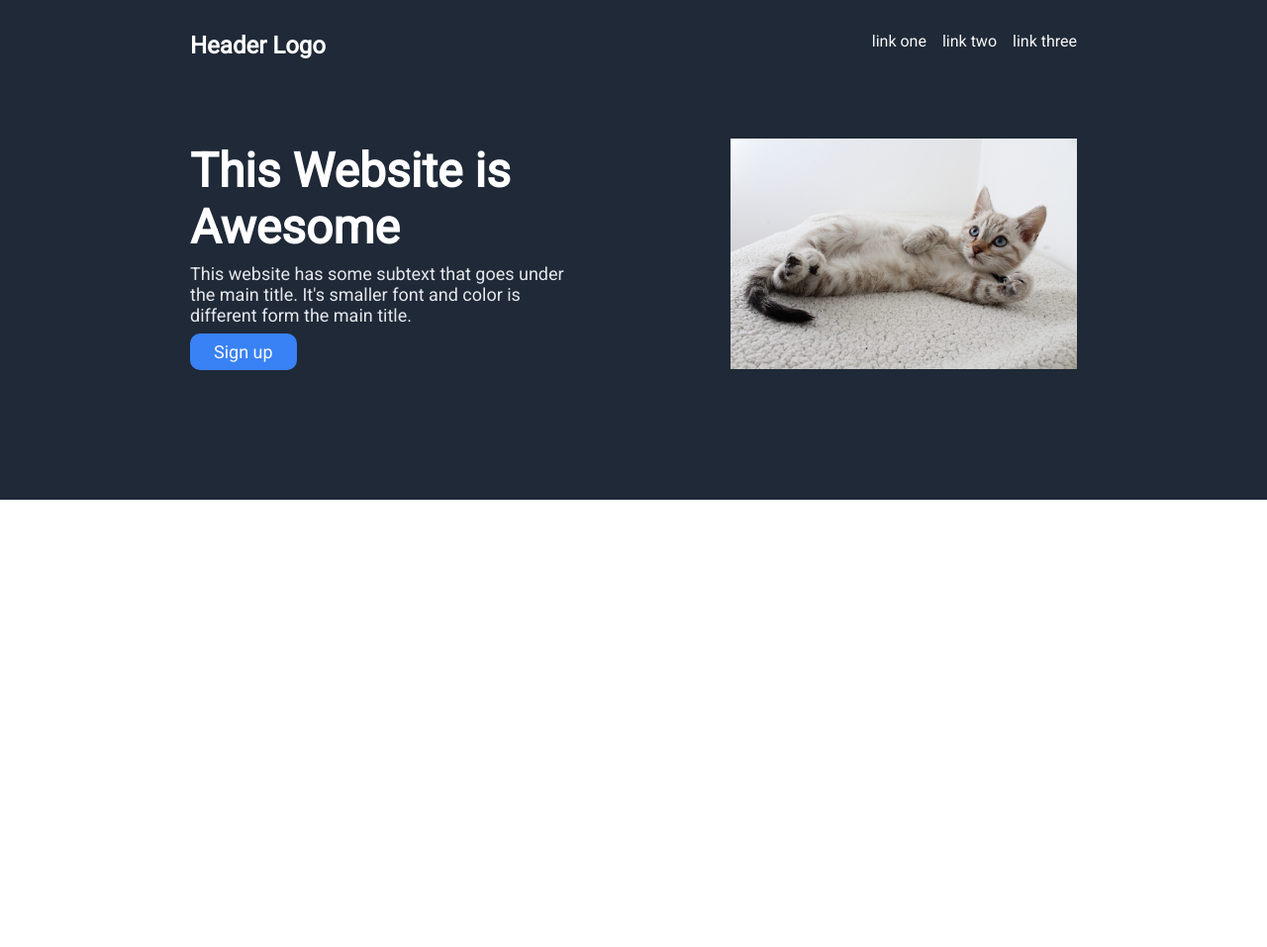
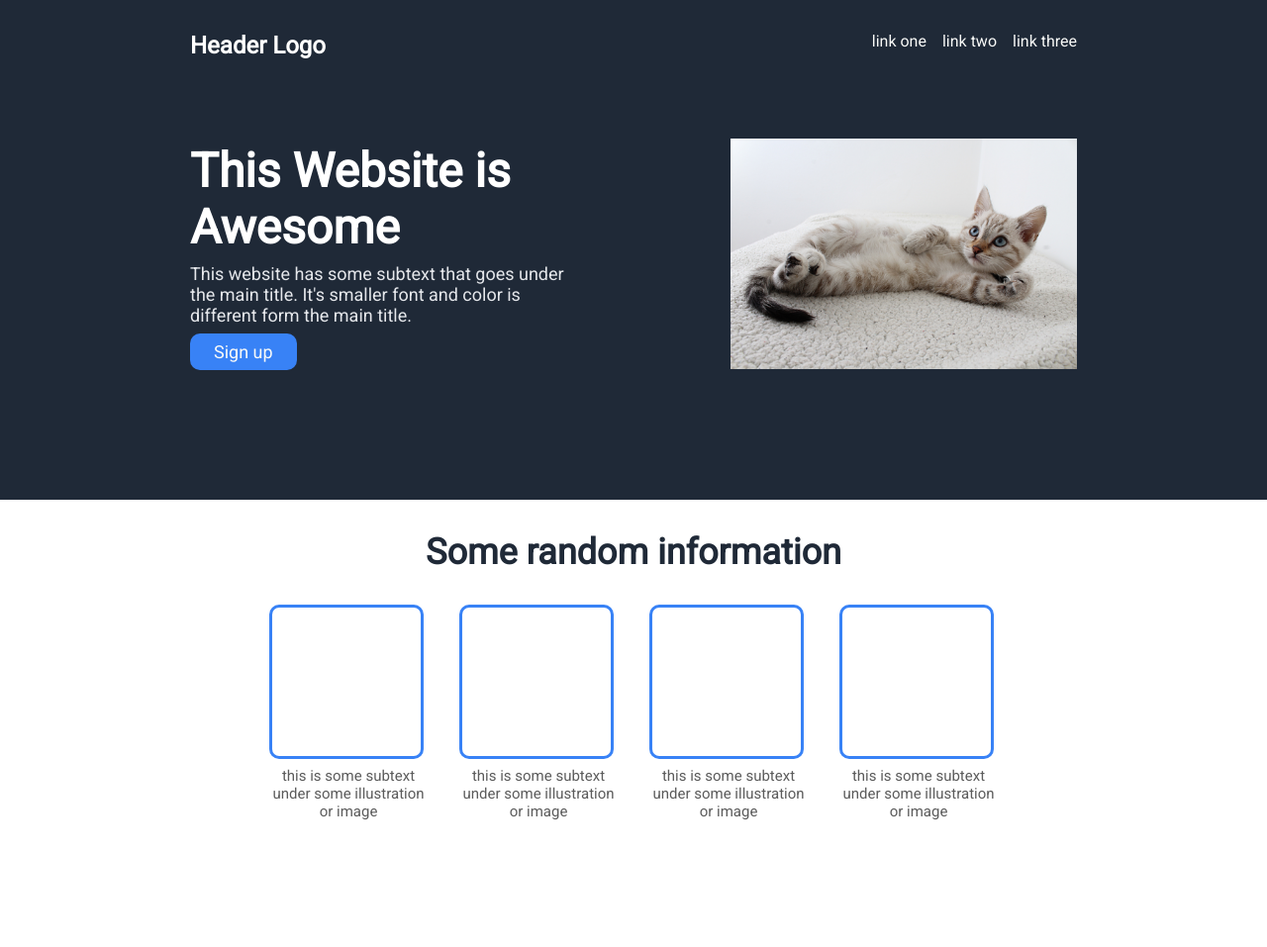
Before and after one commit to faisalswazir/landing-page, a plain HTML site: page index.html in a window 1280 px wide. Shown: the whole page at 99% size. Before the commit the page ends 800 px from the top, so only its background shows below. Drawn offline with Linux system fonts and the light colour scheme.

Commit message:
Build second section below the header section
second section has been built from scratch just below the header section

```diff
--- a/index.html
+++ b/index.html
@@ -29,5 +29,28 @@
             </div>
         </div>
     </div>
+
+    <!-- Second section -->
+    <div class="second-section">
+        <p>Some random information</p>
+        <div class="information-belt">
+            <div class="card">
+                <div class="image-placeholder"></div>
+                <p>this is some subtext under some illustration or image</p>
+            </div>
+            <div class="card">
+                <div class="image-placeholder"></div>
+                <p>this is some subtext under some illustration or image</p>
+            </div>
+            <div class="card">
+                <div class="image-placeholder"></div>
+                <p>this is some subtext under some illustration or image</p>
+            </div>
+            <div class="card">
+                <div class="image-placeholder"></div>
+                <p>this is some subtext under some illustration or image</p>
+            </div>
+        </div>
+    </div>
 </body>
 </html>
--- a/style.css
+++ b/style.css
@@ -8,7 +8,7 @@
 
 
 
-/*-----HEADER-------*/
+/*-----HEADER or top section-------*/
 .header{
     color: white;
     background-color: #1f2937;
@@ -18,7 +18,7 @@
     padding: 16px 0 128px 0;
 }
 
-.image img{
+.navbar-content img{
     width: 350px;
 }
 
@@ -77,3 +77,48 @@ ul{
     color: #f9faf8;
     border: 0; /*removes shadow*/
 }
+
+
+/* ---------Second Section--------- */
+
+.second-section{
+
+    padding: 32px 0 128px 0;
+    display: flex;
+    flex-direction: column;
+    align-items: center;
+    justify-content: center;
+    gap: 32px;
+}
+
+.second-section > p{
+
+    color: #1f2937;
+    font-size: 36px;
+    font-weight: bolder;
+}
+
+.second-section .image-placeholder{
+    border: 3px solid #3882f6;
+    border-radius: 10px;
+    height: 150px;
+    width: 150px;
+}
+
+.information-belt .card{
+    width: 160px;
+}
+
+.card p{
+    margin-top: 8px;
+    text-align: center;
+    font-size: 15px;
+    color: #5c5c5c;
+}
+
+.information-belt{
+    display: flex;
+    gap: 32px;
+    justify-content: center;
+    align-items: center;
+}
```
